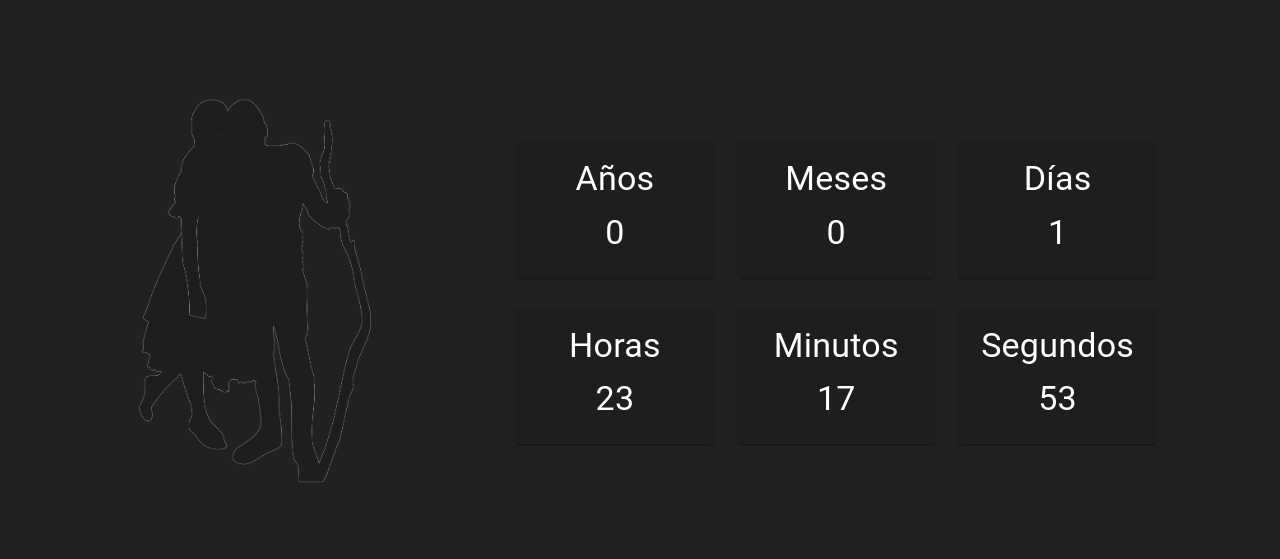
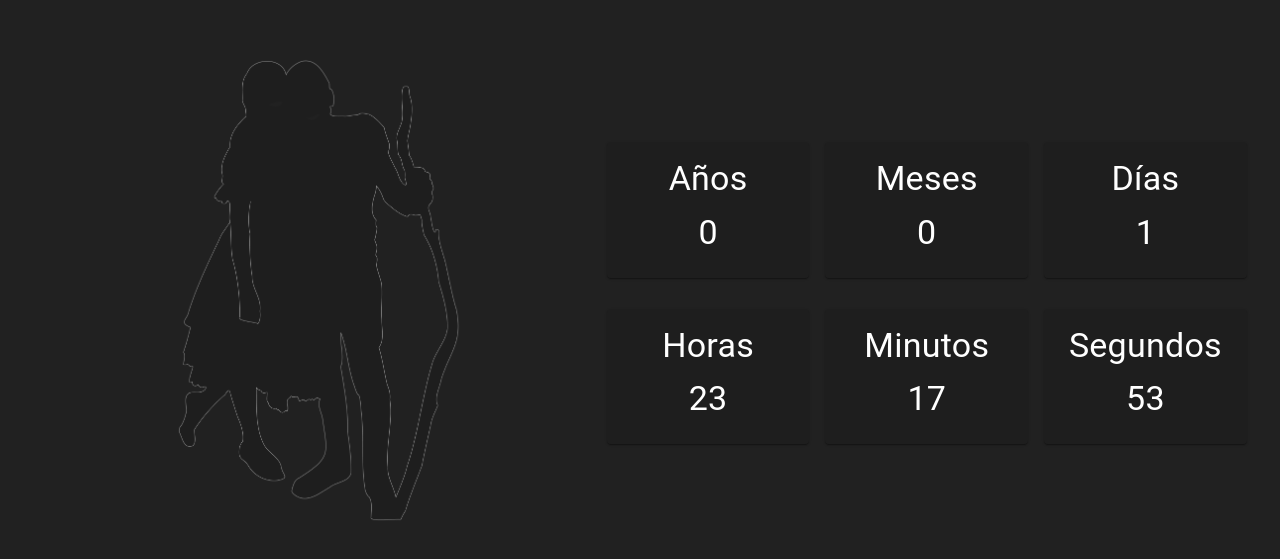
Before and after one commit to nfJaramillo/Formidable, a React (Create React App) app: page / in a window 1280 px wide. Shown: the part 107-666 px from the top of the page. Built offline with nearby package versions, Linux system fonts and the light colour scheme.

Commit message:
Responsive UI fixes

```diff
--- a/src/App.css
+++ b/src/App.css
@@ -12,14 +12,13 @@
 
 
 .App-logo {
-  max-height: 50vh;
+  max-height: 60vh;
   max-width: 30vw;
   margin: 10vw;
 }
 
 .timer{
   min-width: 50vw;
-  margin-right: 10vw;
 }
 
 @media only screen and (max-width: 600px) {
@@ -35,7 +34,6 @@
   .timer{
 
     width: 100vw;
-    margin-right: 0;
     margin-bottom: 10vw;
   }
 
--- a/src/timer.js
+++ b/src/timer.js
@@ -154,13 +154,13 @@ function Timer() {
     return (
         <ThemeProvider theme={theme}>
             <span>
-                <Grid container rowSpacing={1} alignItems="center" justifyContent="center" columnSpacing={{ xs: 1, sm: 2, md: 3 }}>
+                <Grid container rowSpacing={1} alignItems="center" justifyContent="center" columnSpacing={{ xs: 1, sm: 2, md: 2 }}>
                     <Grid item sm={4}> <Card >{cardYears}</Card> </Grid>
                     <Grid item sm={4}> <Card >{cardMonths}</Card> </Grid>
                     <Grid item sm={4}><Card >{cardDays}</Card> </Grid>
                 </Grid>
                 <br />
-                <Grid container rowSpacing={1} alignItems="center" justifyContent="center" columnSpacing={{ xs: 1, sm: 2, md: 3 }}>
+                <Grid container rowSpacing={1} alignItems="center" justifyContent="center" columnSpacing={{ xs: 1, sm: 2, md: 2 }}>
                     <Grid item sm={4}><Card >{cardHours}</Card> </Grid>
                     <Grid item sm={4}><Card >{cardMinuts}</Card> </Grid>
                     <Grid item sm={4}><Card >{cardSeconds}</Card> </Grid>
```
